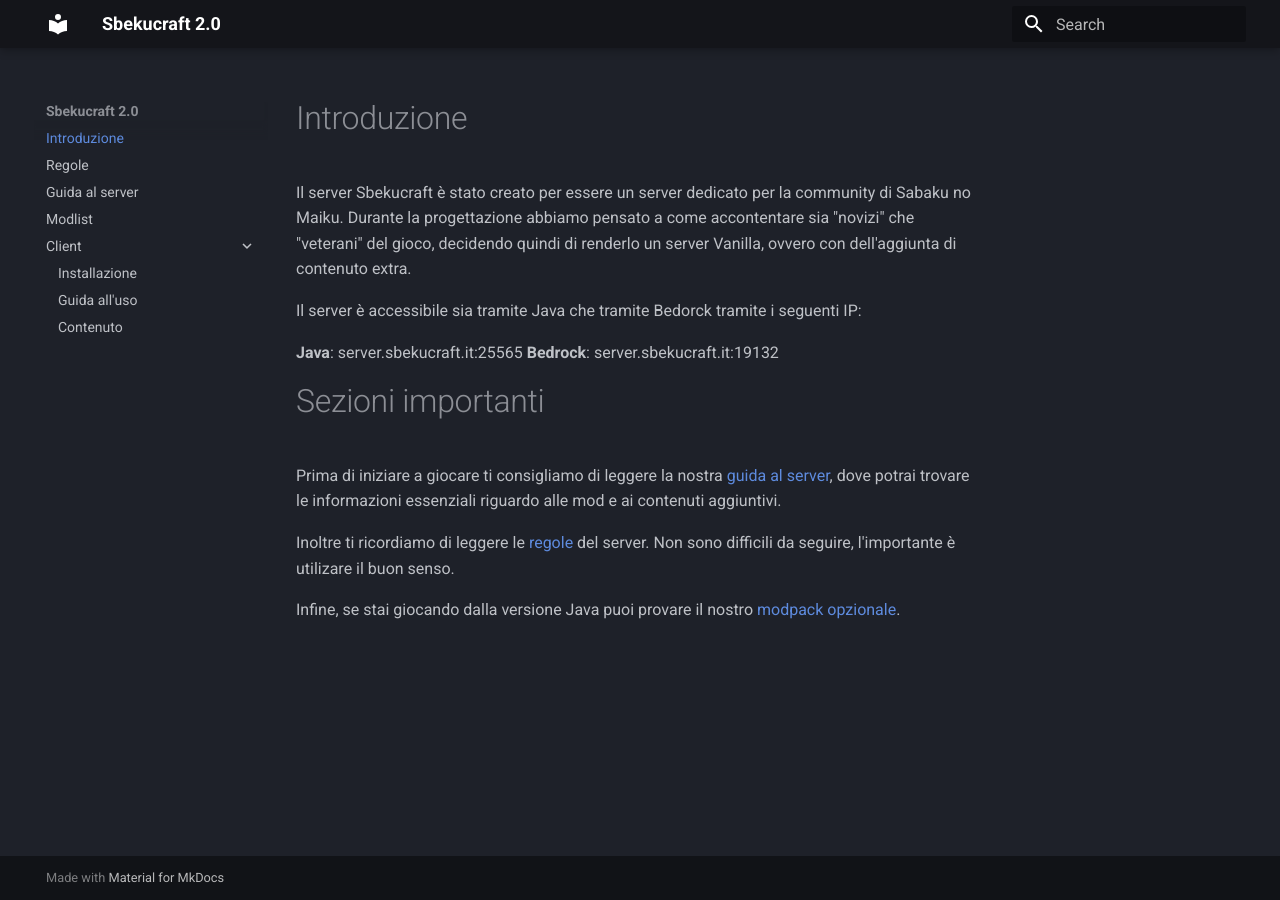
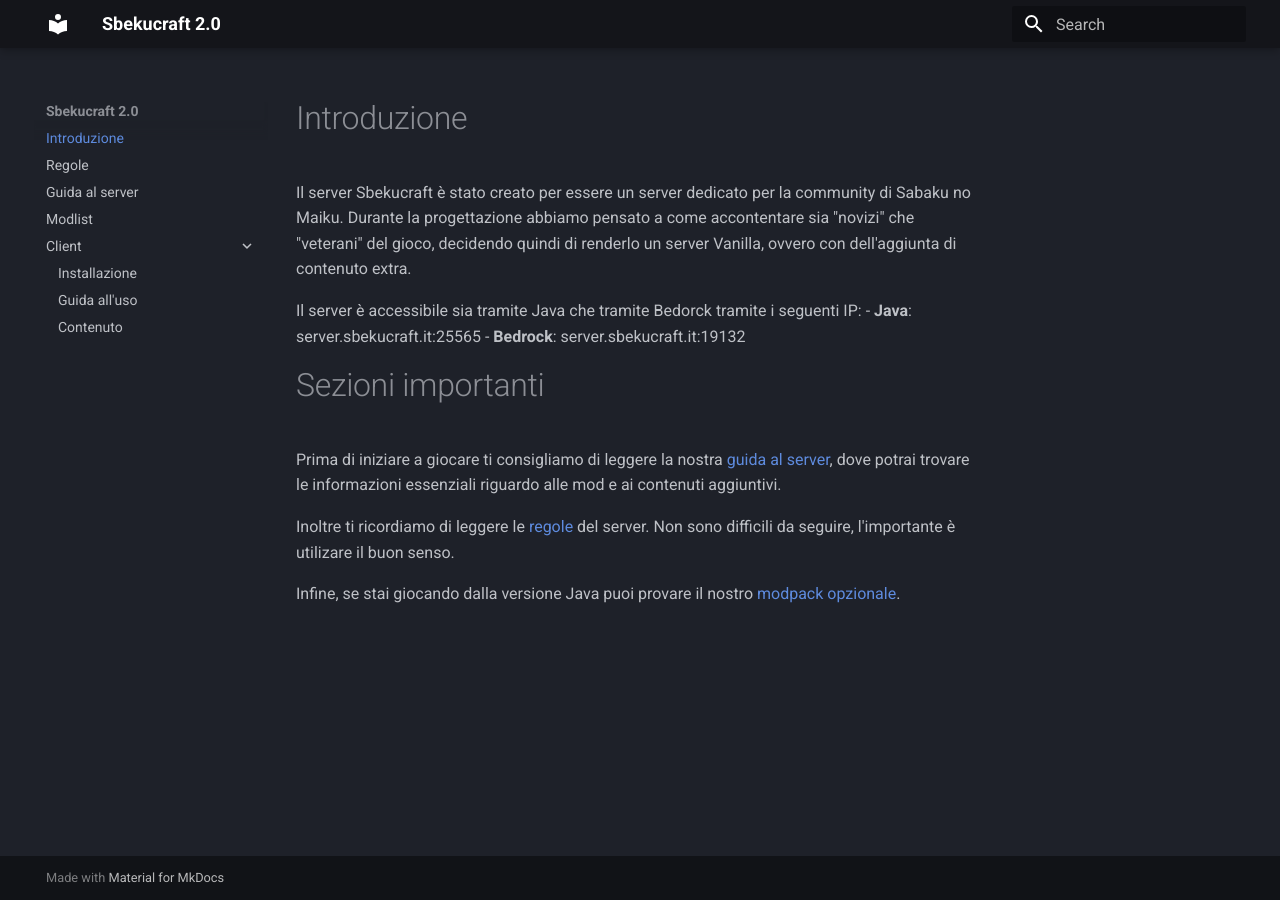
Before and after one commit to Sbekucraft/Sbekucraft-2.0-Wiki, an MkDocs documentation site: the page built from docs/index.md, in a window 1280 px wide. Built offline with MkDocs 1.6.1 and Material for MkDocs 9.7.7, drawn with Linux system fonts in a browser that asks for light colours.

Commit message:
Formattazione IP

```diff
--- a/docs/index.md
+++ b/docs/index.md
@@ -3,9 +3,8 @@
 Durante la progettazione abbiamo pensato a come accontentare sia "novizi" che "veterani" del gioco, decidendo quindi di renderlo un server Vanilla, ovvero con dell'aggiunta di contenuto extra.
 
 Il server è accessibile sia tramite Java che tramite Bedorck tramite i seguenti IP:
-
-**Java**: server.sbekucraft.it:25565
-**Bedrock**: server.sbekucraft.it:19132
+- **Java**: server.sbekucraft.it:25565
+- **Bedrock**: server.sbekucraft.it:19132
 
 # Sezioni importanti
 Prima di iniziare a giocare ti consigliamo di leggere la nostra [guida al server](guida.md), dove potrai trovare le informazioni essenziali riguardo alle mod e ai contenuti aggiuntivi.
```
